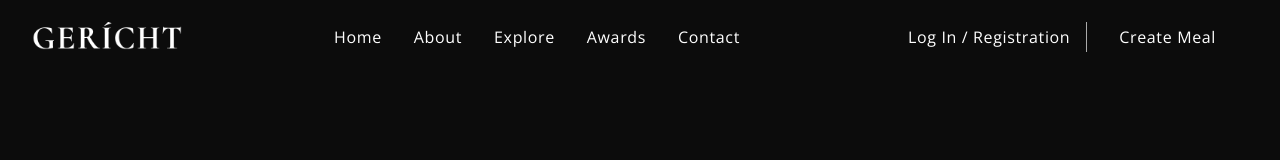
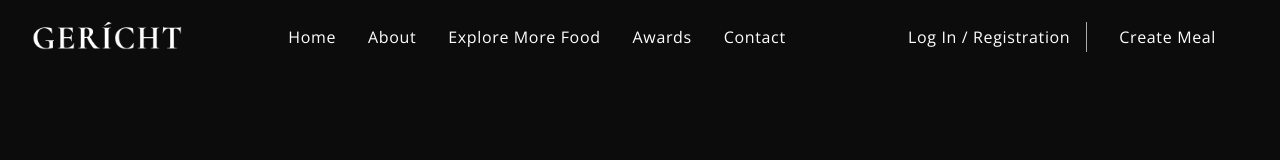
Before and after one commit to MALWICK/Recipe-app, a React (Create React App) app: page / in a window 1280 px wide. Shown: the top 160 px of the page. Built offline with nearby package versions, Linux system fonts and the light colour scheme; a web font is replaced by a local one.

Commit message:
update the food navbar

```diff
--- a/src/components/Navbar/Navbar.jsx
+++ b/src/components/Navbar/Navbar.jsx
@@ -1,13 +1,18 @@
 import React from 'react';
 import { GiHamburgerMenu } from 'react-icons/gi';
 import { MdOutlineRestaurantMenu } from 'react-icons/md';
-import { Link } from 'react-router-dom';
+import { Link, useNavigate } from 'react-router-dom';
 import images from '../../constants/images';
 
 import './Navbar.css';
 
 function Navbar() {
+  const navigate = useNavigate();
   const [toggleMenu, setToggleMenu] = React.useState(false);
+
+  const handleNavigation = () => {
+    navigate(`/fetchedFood`);
+  };
   return (
     <nav className="app__navbar">
       <div className="app__navbar-logo">
@@ -20,8 +25,12 @@ function Navbar() {
         <li className="p__opensans">
           <a href="#about">About</a>
         </li>
-        <li className="p__opensans">
-          <a href="#menu">Explore</a>
+        <li
+          className="p__opensans"
+          onClick={() => handleNavigation()}
+          aria-hidden="true"
+        >
+          <a href="#menu">Explore More Food</a>
         </li>
         <li className="p__opensans">
           <a href="#awards">Awards</a>
```
Also changed, not shown: src/pages/Food/foodnav/foodnav.jsx (added, +20 -0 lines).
